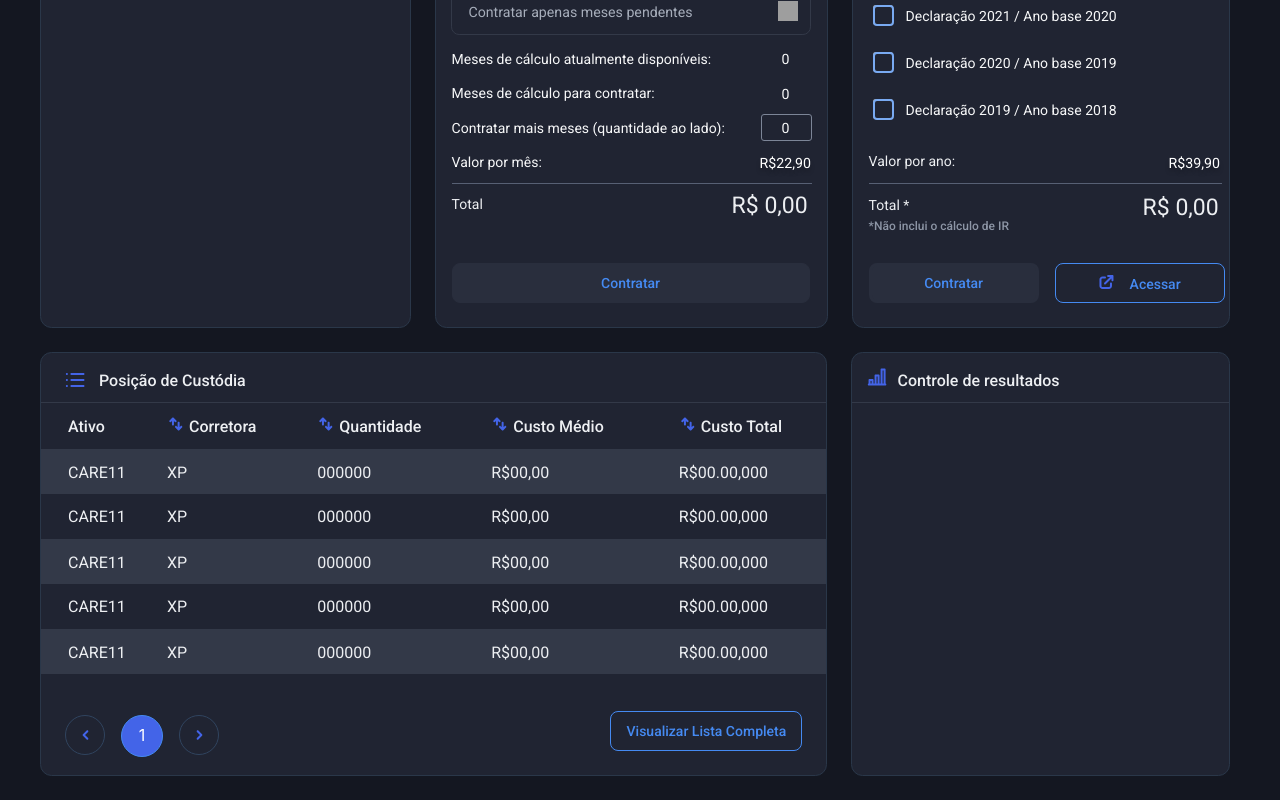
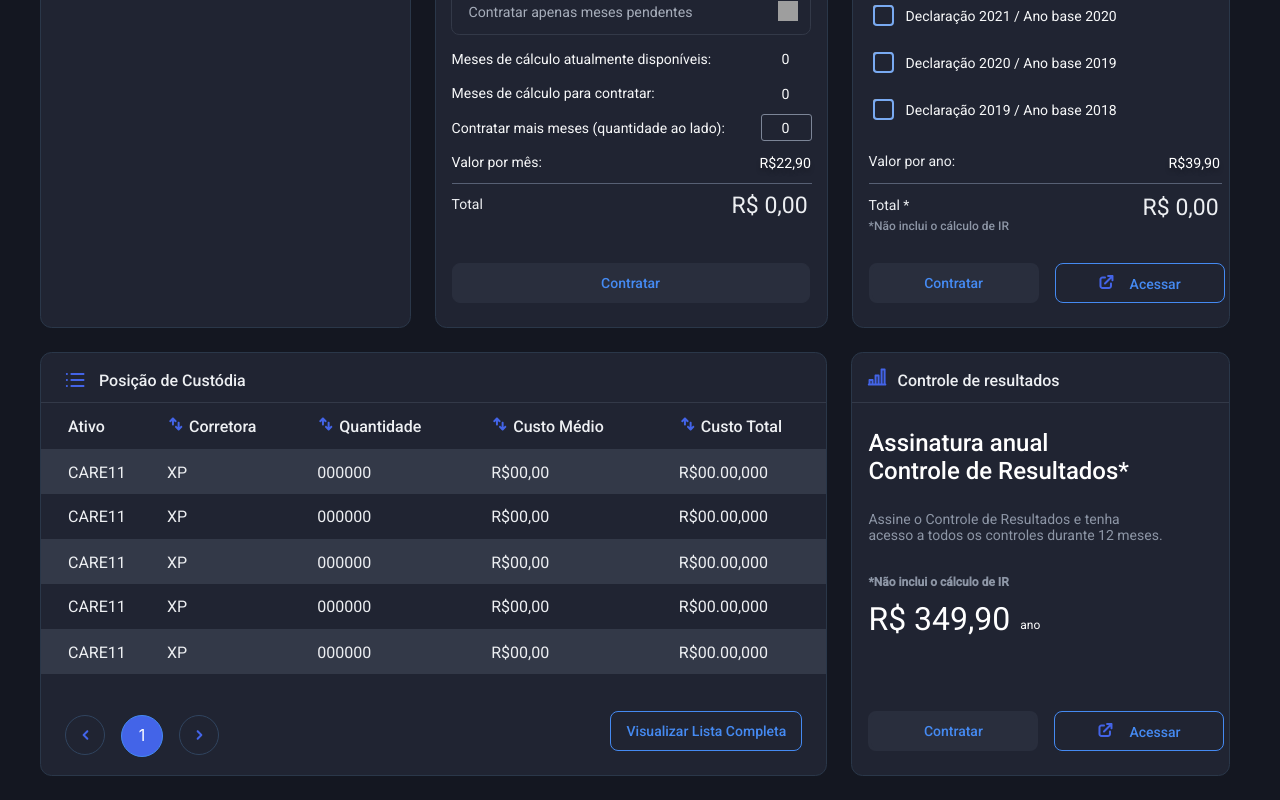
Before and after one commit to CristianC12/dashboard, a React (Create React App) app: page / in a window 1280 px wide. Shown: the part 341-1141 px from the top of the page. Built offline with nearby package versions, Linux system fonts and the light colour scheme; grey boxes are pictures that could not be loaded.

Commit message:
finalizando card controle de resultados

```diff
--- a/src/components/ControleResultados/ControleResultados.jsx
+++ b/src/components/ControleResultados/ControleResultados.jsx
@@ -9,11 +9,38 @@ function ControleResultados() {
                 <svg className='card-svg' width="20" height="18" viewBox="0 0 20 18" fill="none" xmlns="http://www.w3.org/2000/svg">
                     <path fill-rule="evenodd" clip-rule="evenodd" d="M14.5844 0.5C14.0321 0.5 13.5844 0.947715 13.5844 1.5V15.5H12.5766V7.5C12.5766 6.94772 12.1289 6.5 11.5766 6.5H8.5688C8.01652 6.5 7.5688 6.94772 7.5688 7.5V15.5H6.56101V12C6.56101 11.4477 6.11329 11 5.56101 11H2.55322C2.00093 11 1.55322 11.4477 1.55322 12V15.531C1.12092 15.6413 0.80127 16.0333 0.80127 16.5C0.80127 17.0523 1.24898 17.5 1.80127 17.5H2.55322H5.56101H8.5688H11.5766H14.5844H17.5922H18.3441C18.8964 17.5 19.3441 17.0523 19.3441 16.5C19.3441 16.0333 19.0245 15.6413 18.5922 15.531V1.5C18.5922 0.947715 18.1445 0.5 17.5922 0.5H14.5844ZM16.5922 15.5V2.5H15.5844V15.5H16.5922ZM9.5688 8.5H10.5766V15.5H9.5688V8.5ZM4.56101 15.5V13H3.55322V15.5H4.56101Z" fill="#4364E8" />
                 </svg>
-
-
                 <p className='titulo-card'>Controle de resultados</p>
             </div>
+            <div className='controle-resultados-top'>
+                <p className='assinaturaTitulo'>
+                    Assinatura anual Controle de Resultados*
+                </p>
+                <p className='assinaturaDescricao'>
+                    Assine o Controle de Resultados e tenha acesso a todos os controles durante 12 meses.
+                </p>
+                <p className='assinaturaOBS'>
+                    *Não inclui o cálculo de IR
+                </p>
+                <div className='assinaturaPreco'>
+                    <p id='precoAssinatura'>
+                        R$ 349,90
+                    </p>
+                    <p id='precoAssinaturaANO'>
+                        ano
+                    </p>
+                </div>
 
+            </div>
+            <div className='controle-resultados-bot'>
+                <button id='contratar'>Contratar</button>
+
+                <button id='acessar'>
+                    <svg id="svg-acesso" width="15" height="14" viewBox="0 0 15 14" fill="none" xmlns="http://www.w3.org/2000/svg">
+                        <path fill-rule="evenodd" clip-rule="evenodd" d="M9.15698 0C8.6047 0 8.15698 0.447715 8.15698 1C8.15698 1.55228 8.6047 2 9.15698 2H11.0553L5.26238 7.79289C4.87185 8.18342 4.87185 8.81658 5.26238 9.20711C5.6529 9.59763 6.28606 9.59763 6.67659 9.20711L12.4695 3.41421V5.3125C12.4695 5.86478 12.9172 6.3125 13.4695 6.3125C14.0218 6.3125 14.4695 5.86478 14.4695 5.3125V1C14.4695 0.447715 14.0218 0 13.4695 0H9.15698ZM2.46948 4.5C2.46948 3.94772 2.9172 3.5 3.46948 3.5H5.96948C6.52177 3.5 6.96948 3.05228 6.96948 2.5C6.96948 1.94772 6.52177 1.5 5.96948 1.5H3.46948C1.81263 1.5 0.469482 2.84315 0.469482 4.5V11C0.469482 12.6569 1.81263 14 3.46948 14H9.96948C11.6263 14 12.9695 12.6569 12.9695 11V8.5C12.9695 7.94772 12.5218 7.5 11.9695 7.5C11.4172 7.5 10.9695 7.94772 10.9695 8.5V11C10.9695 11.5523 10.5218 12 9.96948 12H3.46948C2.9172 12 2.46948 11.5523 2.46948 11V4.5Z" fill="#4364E8" />
+                    </svg>
+                    Acessar
+                </button>
+            </div>
 
         </div>
     );
--- a/src/components/ControleResultados/style.css
+++ b/src/components/ControleResultados/style.css
@@ -5,3 +5,53 @@
     height: 422px;
     margin-top: 0;
 }
+
+.controle-resultados-top {
+    margin-left: 16px;
+    margin-top: 26px;
+    font-family: 'Roboto';
+}
+
+.controle-resultados-bot {
+    margin-left: 16px;
+}
+
+.assinaturaTitulo {
+    font-weight: 500;
+    font-size: 24px;
+    width: 75%;
+    color: #FFFFFF;
+    margin-bottom: 26px;
+}
+
+.assinaturaDescricao {
+    font-weight: 400;
+    font-size: 14px;
+    width: 83%;
+    color: #8D96A6;
+    margin-bottom: 32px;
+}
+
+.assinaturaOBS {
+    font-weight: 600;
+    font-size: 12px;
+    color: #8D96A6;
+}
+
+.assinaturaPreco {
+    display: flex;
+    margin-top: -33px;
+}
+
+#precoAssinaturaANO {
+    font-size: 12px;
+    color: #FFFFFF;
+    margin-top: 50px;
+    margin-left: 10px;
+}
+
+#precoAssinatura {
+    font-size: 32px;
+    margin-top: 26;
+    color: #FFFFFF;
+}
```
